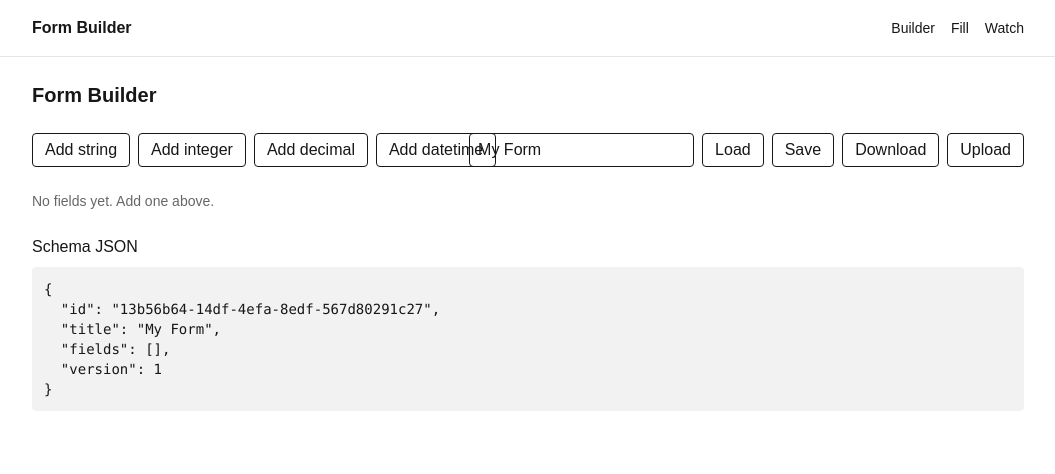
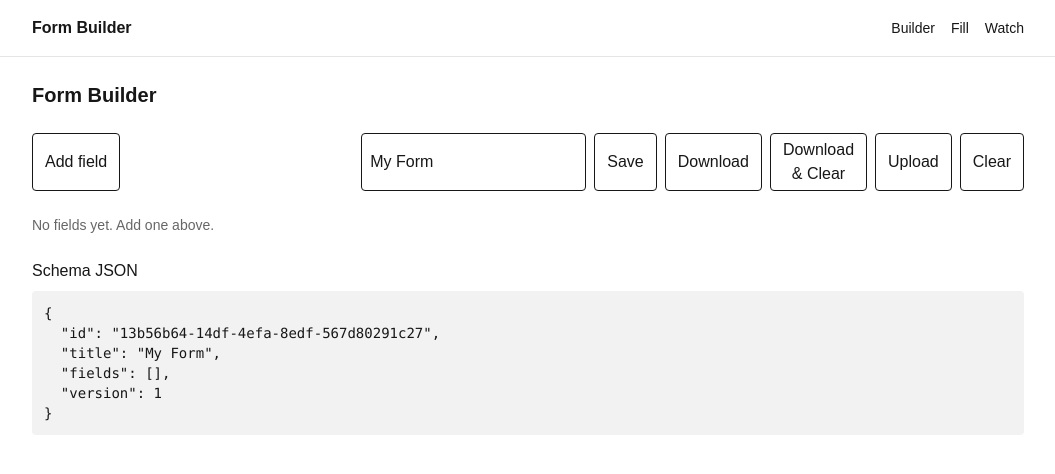
Before and after one commit to sootsock/testGalileoSky, a Next.js app: page /builder in a window 1280 px wide. Shown: the top 474 px of the page, without its empty margins (112-1167 px from the left). Built offline with nearby package versions, Linux system fonts and the light colour scheme.

Commit message:
add clear and download and clear

```diff
--- a/app/builder/page.tsx
+++ b/app/builder/page.tsx
@@ -46,12 +46,6 @@ export default function BuilderPage() {
     toast.success("Schema saved");
   };
 
-  const onLoad = () => {
-    const loaded = loadSchema();
-    if (loaded) setSchema(loaded);
-    toast.info("Schema loaded from LocalStorage");
-  };
-
   const onDownload = () => {
     const json = JSON.stringify(schema, null, 2);
     const blob = new Blob([json], { type: "application/json" });
@@ -65,6 +59,25 @@ export default function BuilderPage() {
     a.remove();
     URL.revokeObjectURL(url);
     toast.info("Schema downloaded");
+  };
+
+  const clearUI = () => {
+    setSchema({ id: cryptoRandomId(), title: "My Form", fields: [], version: 1 });
+    setMessage(null);
+    setError(null);
+  };
+
+  const onClear = () => {
+    const ok = window.confirm("Are you sure you want to clear the current schema? Unsaved changes will be lost.");
+    if (!ok) return;
+    clearUI();
+    toast.info("Schema cleared");
+  };
+
+  const onDownloadAndClear = () => {
+    onDownload();
+    clearUI();
+    toast.success("Downloaded and cleared");
   };
 
   const onUploadClick = () => {
@@ -103,10 +116,7 @@ export default function BuilderPage() {
       <h1 className="text-xl font-semibold">Form Builder</h1>
       <div className="grid gap-3 sm:grid-cols-2">
         <div className="flex gap-2">
-          <button className="border rounded px-3 py-1" onClick={() => addField("string")}>Add string</button>
-          <button className="border rounded px-3 py-1" onClick={() => addField("integer")}>Add integer</button>
-          <button className="border rounded px-3 py-1" onClick={() => addField("decimal")}>Add decimal</button>
-          <button className="border rounded px-3 py-1" onClick={() => addField("datetime")}>Add datetime</button>
+          <button className="border rounded px-3 py-1" onClick={() => addField("string")}>Add field</button>
         </div>
         <div className="flex gap-2 sm:justify-end">
           <input
@@ -115,10 +125,11 @@ export default function BuilderPage() {
             onChange={(e) => setSchema((s) => ({ ...s, title: e.target.value }))}
             placeholder="Form title"
           />
-          <button className="border rounded px-3 py-1" onClick={onLoad}>Load</button>
           <button className="border rounded px-3 py-1" onClick={onSave}>Save</button>
           <button className="border rounded px-3 py-1" onClick={onDownload}>Download</button>
+          <button className="border rounded px-3 py-1" onClick={onDownloadAndClear}>Download & Clear</button>
           <button className="border rounded px-3 py-1" onClick={onUploadClick}>Upload</button>
+          <button className="border rounded px-3 py-1" onClick={onClear}>Clear</button>
           <input ref={fileInputRef} type="file" accept="application/json" className="hidden" onChange={onFileSelected} />
         </div>
       </div>
```
